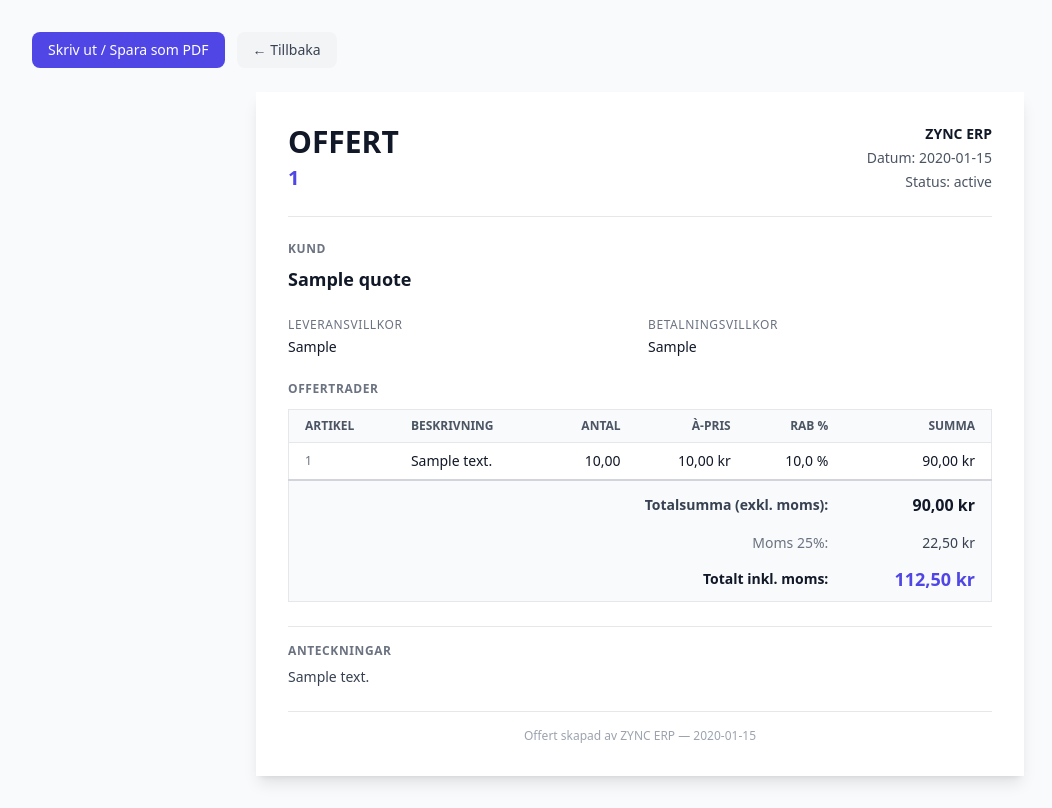
After one commit to zebastianahlin-art/Zync-ERP, a PHP site: template zync-erp/views/sales/quotes/preview-pdf.php in a window 1280 px wide. The commit adds this page. Shown: the whole page, without its empty margins (0-1052 px from the left). Run offline with PHP 8.4, Linux system fonts and the light colour scheme; the template is opened without the code that fills it: most values are stand-ins (such as "Sample title", 1, 10 or a date in 2020); some libraries are stand-ins or nearby versions.

Commit message:
FAS B: Add missing quote PDF/send, quote line CRUD, and transport carrier sync routes
Co-authored-by: zebastianahlin-art <263475164+zebastianahlin-art@users.noreply.github.com>

```diff
--- a/zync-erp/config/routes.php
+++ b/zync-erp/config/routes.php
@@ -526,6 +526,10 @@ return function (App $app) {
         $group->post('/sales/quotes/{id}', [\App\Controllers\SalesController::class, 'updateQuote']);
         $group->post('/sales/quotes/{id}/delete', [\App\Controllers\SalesController::class, 'deleteQuote']);
         $group->post('/sales/quotes/{id}/convert', [\App\Controllers\SalesController::class, 'convertQuote']);
+        $group->get('/sales/quotes/{id}/pdf', [\App\Controllers\SalesController::class, 'quotePreviewPdf']);
+        $group->post('/sales/quotes/{id}/send', [\App\Controllers\SalesController::class, 'sendQuoteEmail']);
+        $group->post('/sales/quotes/{id}/lines', [\App\Controllers\SalesController::class, 'addQuoteLine']);
+        $group->post('/sales/quotes/{id}/lines/{lineId}/delete', [\App\Controllers\SalesController::class, 'removeQuoteLine']);
         $group->get('/sales/orders', [\App\Controllers\SalesController::class, 'orders']);
         $group->get('/sales/orders/create', [\App\Controllers\SalesController::class, 'createOrder']);
         $group->post('/sales/orders', [\App\Controllers\SalesController::class, 'storeOrder']);
@@ -634,6 +638,7 @@ return function (App $app) {
         $group->post('/transport/orders/{id}/delete', [\App\Controllers\TransportController::class, 'deleteOrder']);
         $group->get('/transport/carriers', [\App\Controllers\TransportController::class, 'carriers']);
         $group->get('/transport/carriers/create', [\App\Controllers\TransportController::class, 'createCarrier']);
+        $group->post('/transport/carriers/sync-supplier', [\App\Controllers\TransportController::class, 'syncFromSupplier']);
         $group->post('/transport/carriers', [\App\Controllers\TransportController::class, 'storeCarrier']);
         $group->get('/transport/carriers/{id}/edit', [\App\Controllers\TransportController::class, 'editCarrier']);
         $group->post('/transport/carriers/{id}', [\App\Controllers\TransportController::class, 'updateCarrier']);
--- /dev/null
+++ b/zync-erp/views/sales/quotes/preview-pdf.php
@@ -0,0 +1,142 @@
+<?php
+$total = 0;
+foreach ($lines as $l) {
+    $total += (float)$l['quantity'] * (float)$l['unit_price'] * (1 - (float)$l['discount'] / 100);
+}
+$statusLabels = ['draft' => 'Utkast', 'sent' => 'Skickad', 'accepted' => 'Accepterad', 'rejected' => 'Avvisad', 'expired' => 'Utgången'];
+?>
+<!DOCTYPE html>
+<html lang="sv">
+<head>
+    <meta charset="UTF-8">
+    <meta name="viewport" content="width=device-width, initial-scale=1.0">
+    <title>Offert <?= htmlspecialchars($quote['quote_number'], ENT_QUOTES, 'UTF-8') ?></title>
+    <script src="https://cdn.tailwindcss.com"></script>
+    <style>
+        @media print {
+            .no-print { display: none !important; }
+            body { background: white !important; }
+        }
+    </style>
+</head>
+<body class="bg-gray-50 p-8">
+
+<div class="no-print mb-6 flex gap-3">
+    <button onclick="window.print()" class="px-4 py-2 bg-indigo-600 hover:bg-indigo-700 text-white text-sm font-medium rounded-lg">
+        Skriv ut / Spara som PDF
+    </button>
+    <a href="/sales/quotes/<?= (int)$quote['id'] ?>" class="px-4 py-2 bg-gray-100 hover:bg-gray-200 text-gray-700 text-sm font-medium rounded-lg">
+        &larr; Tillbaka
+    </a>
+</div>
+
+<div class="max-w-3xl mx-auto bg-white shadow-lg p-8 space-y-6">
+    <!-- Huvud -->
+    <div class="flex justify-between items-start border-b border-gray-200 pb-6">
+        <div>
+            <h1 class="text-3xl font-bold text-gray-900">OFFERT</h1>
+            <p class="text-xl font-semibold text-indigo-600 mt-1"><?= htmlspecialchars($quote['quote_number'], ENT_QUOTES, 'UTF-8') ?></p>
+        </div>
+        <div class="text-right text-sm text-gray-600 space-y-1">
+            <p class="font-semibold text-gray-900">ZYNC ERP</p>
+            <p>Datum: <?= htmlspecialchars(date('Y-m-d', strtotime($quote['created_at'])), ENT_QUOTES, 'UTF-8') ?></p>
+            <?php if (!empty($quote['valid_until'])): ?>
+            <p>Giltig till: <?= htmlspecialchars($quote['valid_until'], ENT_QUOTES, 'UTF-8') ?></p>
+            <?php endif; ?>
+            <p>Status: <?= htmlspecialchars($statusLabels[$quote['status']] ?? $quote['status'], ENT_QUOTES, 'UTF-8') ?></p>
+        </div>
+    </div>
+
+    <!-- Kundinfo -->
+    <?php if (!empty($quote['customer_name'])): ?>
+    <div>
+        <h2 class="text-xs font-semibold text-gray-500 uppercase tracking-wider mb-2">Kund</h2>
+        <p class="text-lg font-semibold text-gray-900"><?= htmlspecialchars($quote['customer_name'], ENT_QUOTES, 'UTF-8') ?></p>
+    </div>
+    <?php endif; ?>
+
+    <!-- Villkor -->
+    <?php if (!empty($quote['delivery_terms']) || !empty($quote['payment_terms'])): ?>
+    <div class="grid grid-cols-2 gap-4 text-sm">
+        <?php if (!empty($quote['delivery_terms'])): ?>
+        <div>
+            <span class="text-gray-500 block text-xs uppercase tracking-wider mb-1">Leveransvillkor</span>
+            <span class="font-medium text-gray-900"><?= htmlspecialchars($quote['delivery_terms'], ENT_QUOTES, 'UTF-8') ?></span>
+        </div>
+        <?php endif; ?>
+        <?php if (!empty($quote['payment_terms'])): ?>
+        <div>
+            <span class="text-gray-500 block text-xs uppercase tracking-wider mb-1">Betalningsvillkor</span>
+            <span class="font-medium text-gray-900"><?= htmlspecialchars($quote['payment_terms'], ENT_QUOTES, 'UTF-8') ?></span>
+        </div>
+        <?php endif; ?>
+    </div>
+    <?php endif; ?>
+
+    <!-- Offertrader -->
+    <div>
+        <h2 class="text-xs font-semibold text-gray-500 uppercase tracking-wider mb-3">Offertrader</h2>
+        <table class="w-full text-sm border border-gray-200">
+            <thead class="bg-gray-50">
+                <tr>
+                    <th class="px-4 py-2 text-left text-xs font-semibold text-gray-600 uppercase border-b border-gray-200">Artikel</th>
+                    <th class="px-4 py-2 text-left text-xs font-semibold text-gray-600 uppercase border-b border-gray-200">Beskrivning</th>
+                    <th class="px-4 py-2 text-right text-xs font-semibold text-gray-600 uppercase border-b border-gray-200">Antal</th>
+                    <th class="px-4 py-2 text-right text-xs font-semibold text-gray-600 uppercase border-b border-gray-200">À-pris</th>
+                    <th class="px-4 py-2 text-right text-xs font-semibold text-gray-600 uppercase border-b border-gray-200">Rab %</th>
+                    <th class="px-4 py-2 text-right text-xs font-semibold text-gray-600 uppercase border-b border-gray-200">Summa</th>
+                </tr>
+            </thead>
+            <tbody class="divide-y divide-gray-200">
+                <?php if (!empty($lines)): ?>
+                <?php foreach ($lines as $line):
+                    $lineTotal = (float)$line['quantity'] * (float)$line['unit_price'] * (1 - (float)$line['discount'] / 100);
+                ?>
+                <tr>
+                    <td class="px-4 py-2 text-gray-500 text-xs"><?= htmlspecialchars($line['article_number'] ?? '—', ENT_QUOTES, 'UTF-8') ?></td>
+                    <td class="px-4 py-2 text-gray-900"><?= htmlspecialchars($line['description'] ?? ($line['article_name'] ?? '—'), ENT_QUOTES, 'UTF-8') ?></td>
+                    <td class="px-4 py-2 text-right text-gray-900"><?= number_format((float)$line['quantity'], 2, ',', ' ') ?></td>
+                    <td class="px-4 py-2 text-right text-gray-900"><?= number_format((float)$line['unit_price'], 2, ',', ' ') ?> kr</td>
+                    <td class="px-4 py-2 text-right text-gray-900"><?= number_format((float)$line['discount'], 1, ',', '') ?> %</td>
+                    <td class="px-4 py-2 text-right font-medium text-gray-900"><?= number_format($lineTotal, 2, ',', ' ') ?> kr</td>
+                </tr>
+                <?php endforeach; ?>
+                <?php else: ?>
+                <tr>
+                    <td colspan="6" class="px-4 py-3 text-center text-gray-400 text-sm">Inga offertrader</td>
+                </tr>
+                <?php endif; ?>
+            </tbody>
+            <tfoot class="border-t-2 border-gray-300 bg-gray-50">
+                <tr>
+                    <td colspan="5" class="px-4 py-3 text-right font-semibold text-gray-700">Totalsumma (exkl. moms):</td>
+                    <td class="px-4 py-3 text-right font-bold text-gray-900 text-base"><?= number_format($total, 2, ',', ' ') ?> kr</td>
+                </tr>
+                <tr>
+                    <td colspan="5" class="px-4 py-1 text-right text-sm text-gray-500">Moms 25%:</td>
+                    <td class="px-4 py-1 text-right text-sm text-gray-700"><?= number_format($total * 0.25, 2, ',', ' ') ?> kr</td>
+                </tr>
+                <tr>
+                    <td colspan="5" class="px-4 py-2 text-right font-bold text-gray-900">Totalt inkl. moms:</td>
+                    <td class="px-4 py-2 text-right font-bold text-indigo-600 text-lg"><?= number_format($total * 1.25, 2, ',', ' ') ?> kr</td>
+                </tr>
+            </tfoot>
+        </table>
+    </div>
+
+    <!-- Anteckningar -->
+    <?php if (!empty($quote['notes'])): ?>
+    <div class="border-t border-gray-200 pt-4">
+        <h2 class="text-xs font-semibold text-gray-500 uppercase tracking-wider mb-2">Anteckningar</h2>
+        <p class="text-sm text-gray-700"><?= nl2br(htmlspecialchars($quote['notes'], ENT_QUOTES, 'UTF-8')) ?></p>
+    </div>
+    <?php endif; ?>
+
+    <!-- Sidfot -->
+    <div class="border-t border-gray-200 pt-4 text-xs text-gray-400 text-center">
+        <p>Offert skapad av ZYNC ERP &mdash; <?= htmlspecialchars(date('Y-m-d', strtotime($quote['created_at'])), ENT_QUOTES, 'UTF-8') ?></p>
+    </div>
+</div>
+
+</body>
+</html>
```
Also changed, not shown: zync-erp/app/Controllers/SalesController.php (+65 -0 lines), zync-erp/app/Controllers/TransportController.php (+21 -0 lines), zync-erp/app/Models/SalesRepository.php (+14 -0 lines), zync-erp/app/Models/TransportRepository.php (+60 -0 lines), zync-erp/views/sales/quotes/show.php (+10 -0 lines), zync-erp/views/transport/carriers/create.php (+27 -2 lines).
